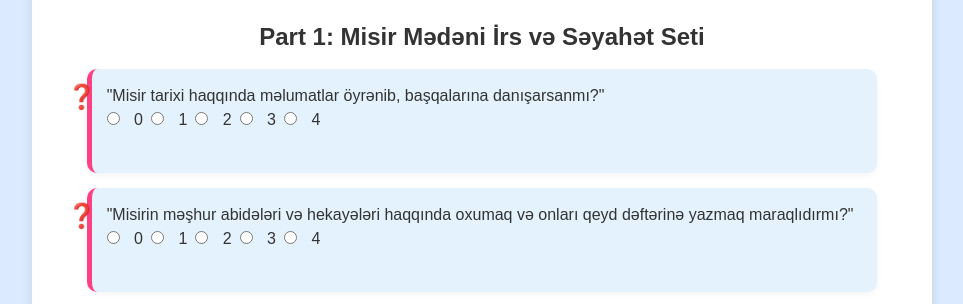
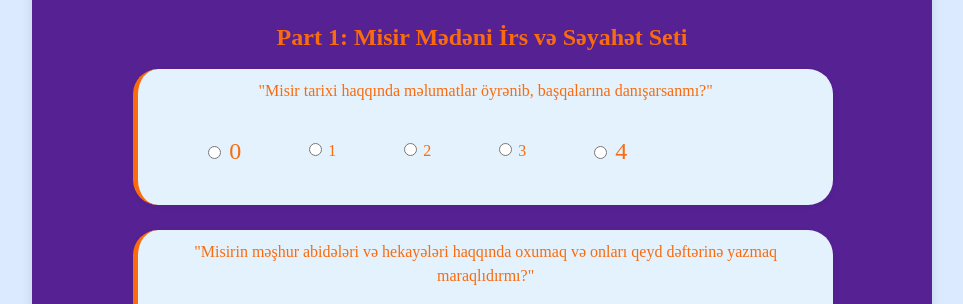
Before and after one commit to xtirachi/psychological-map-egp, a plain HTML site: page index.html in a window 1280 px wide. Shown: the part 431-735 px from the top of the page, without its empty margins (158-1121 px from the left). Drawn offline with nearby package versions, Linux system fonts and the light colour scheme.

Commit message:
Update styles.css

```diff
--- a/styles.css
+++ b/styles.css
@@ -1,8 +1,8 @@
 /* General Styles */
 body {
-    font-family: 'Arial', sans-serif;
-    background-color: #f7f9fc;
-    color: #333;
+    font-family: 'Poppins', Poppins, Poppins;
+    background-color: #562193;
+    color: #f96b0d;
     margin: 0;
     padding: 0;
     text-align: center;
@@ -12,21 +12,24 @@ body {
     max-width: 900px;
     margin: 20px auto;
     padding: 20px;
-    background-color: #ffffff;
+    background-color: #562193;
     box-shadow: 0 4px 12px rgba(0, 0, 0, 0.1);
-    border-radius: 12px;
+    border-radius: 25px;
     text-align: center;
 }
 
 /* Header */
 .header {
-    margin-bottom: 20px;
-    position: relative;
-}
+    background-color: #d1c74;
+    width: 100%;
+    padding: 10px 0;
+    text-align: center;
+    box-shadow: 0 2px 4px rgba(0, 0, 0, 0.1);
+  }
 
 .header img {
     width: 100px;
-    margin-bottom: 10px;
+    margin-bottom: 5px;
     border-radius: 50%;
 }
 
@@ -45,41 +48,49 @@ form {
 }
 
 form .question {
-    width: 100%;
+    width: 90%;
     background-color: #e3f2fd;
-    border-radius: 10px;
-    padding: 15px;
-    margin-bottom: 15px;
-    text-align: left;
+    border-radius: 25px;
+    padding: 10px;
+    margin: 0px 25px 25px 40px;
+    text-align: center;
     box-shadow: 0 2px 6px rgba(0, 0, 0, 0.05);
-    border-left: 5px solid #ff4081;
+    border-left: 5px solid #f96b0d;
     position: relative;
 }
 
 form .question:before {
-    content: "❓";
+    content: "";
     font-size: 24px;
     position: absolute;
     left: -25px;
     top: 10px;
-    color: #ff4081;
+    color: #f96b0d;
 }
 
 form .question h3 {
-    font-size: 20px;
+    font-size: 35px;
     font-weight: 600;
-    margin-bottom: 10px;
+    margin: 10px 0px 0px 10px;
 }
 
 form label {
     display: block;
     font-size: 16px;
     font-weight: 500;
-    margin-bottom: 10px;
+    margin: 30px 0px 10px 0px;
+}
+
+form label:first-child {
+    font-size: 24px;
+}
+
+form label:last-child {
+    font-size: 24px;
 }
 
 form input[type="radio"] {
-    margin-right: 10px;
+    margin: 10px 2px 10px 60px;
 }
 
 /* Buttons */
@@ -88,29 +99,24 @@ form input[type="radio"] {
 }
 
 button {
-    background-color: #ff4081;
+    background-color: #f96b0d;
     color: white;
     padding: 12px 24px;
     border: none;
-    border-radius: 20px;
+    border-radius: 25px;
     font-size: 18px;
     cursor: pointer;
     transition: background-color 0.3s ease, transform 0.2s ease;
 }
 
 button:hover {
-    background-color: #e91e63;
+    background-color: #f96b0d;
     transform: scale(1.05);
 }
 
 button:active {
-    background-color: #d81b60;
+    background-color: #f96b0d;
     transform: scale(1);
-}
-
-button:disabled {
-    background-color: #ccc;
-    cursor: not-allowed;
 }
 
 /* Result Section */
```
